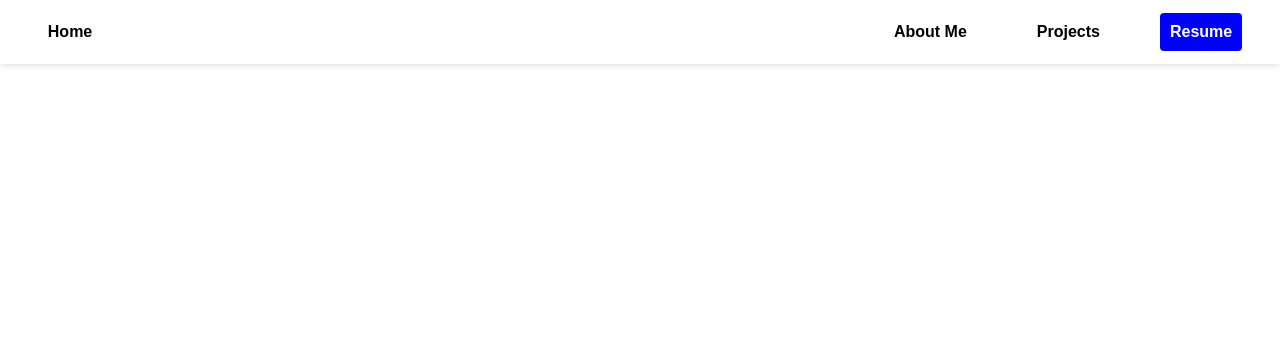
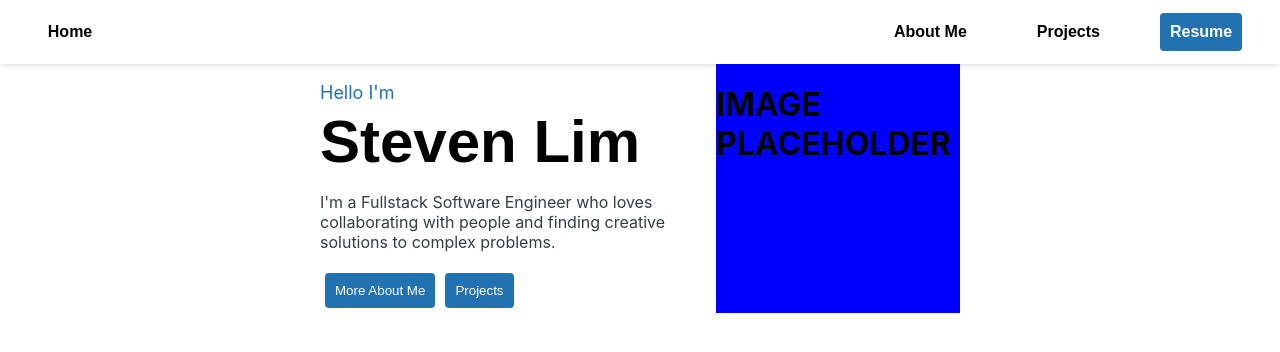
Before and after one commit to SlimPortfolio/resume, a React (Create React App) app: page / in a window 1280 px wide. Shown: the top 352 px of the page. Built offline with nearby package versions, Linux system fonts and the light colour scheme.

Commit message:
created intro component with two column layout

```diff
--- a/src/App.js
+++ b/src/App.js
@@ -1,12 +1,14 @@
 import logo from './logo.svg';
 import './App.css';
 import NavigationBar from './Components/NavigationBar';
+import Intro from './Components/Intro';
 
 function App() {
   return (
     <div className="">
       <header className="">
         <NavigationBar />
+        <Intro />
       </header>
     </div>
   );
--- /dev/null
+++ b/src/Components/Intro.js
@@ -0,0 +1,94 @@
+import React, { Fragment } from "react";
+
+function Intro () {
+
+    return (
+        <Fragment>
+
+            <div
+                style={{
+                    marginLeft: "25%",
+                    marginRight: "25%",
+                    display: "flex",
+                    // backgroundColor:"green"
+                }}
+            >
+                <div
+                    style={{
+                        // backgroundColor: "red",
+                        width: "60%",
+                        marginRight: "30px",
+                        fontFamily: "",
+                    }}
+                >
+                    <p
+                        style={{
+                            fontFamily: "",
+                            fontSize: "18px",
+                            fontWeight: "",
+                            color: "#2271b1",
+                            marginBottom:"4px",
+                        }}
+                    >
+                            Hello I'm
+                    </p>
+                    <span
+                        style={{
+                            fontFamily: "open-sans, sans-serif",
+                            fontSize: "60px",
+                            fontWeight: "bold",
+                        }}
+                    >
+                        Steven Lim
+                    </span>
+                    <p
+                        style={{
+                            fontFamily: "",
+                            fontSize: "",
+                            fontWeight: "",
+                            color: "#373d3f",
+                        }}
+                    >I'm a Fullstack Software Engineer who loves collaborating with people and finding creative solutions to complex problems.
+                    </p>
+                    <button
+                        style={{
+                            backgroundColor: "#2271b1",
+                            color: "white",
+                            border: "none",
+                            borderRadius: "4px",
+                            margin: "5px",
+                            padding: "10px"
+                        }}
+                    >
+                        More About Me
+                    </button>
+                    <button
+                        style={{
+                            backgroundColor: "#2271b1",
+                            color: "white",
+                            border: "none",
+                            borderRadius: "4px",
+                            margin: "5px",
+                            padding: "10px"
+                        }}
+                    >
+                        Projects
+                    </button>
+                </div>
+                <div
+                    style={{
+                        backgroundColor: "blue",
+                        width: "40%",
+                    }}
+                >
+                    <h1>IMAGE PLACEHOLDER</h1>
+                </div>
+
+            </div>
+
+        </Fragment>
+    )
+}
+
+
+export default Intro;
--- a/src/Styles/Styles.css
+++ b/src/Styles/Styles.css
@@ -12,7 +12,7 @@
 .Button2 {
     border: none;
     border-radius:4px;
-    background-color: blue;
+    background-color: #2271b1;
     font-family: open-sans, sans-serif;
     font-weight: bold;
     color: white;
```
